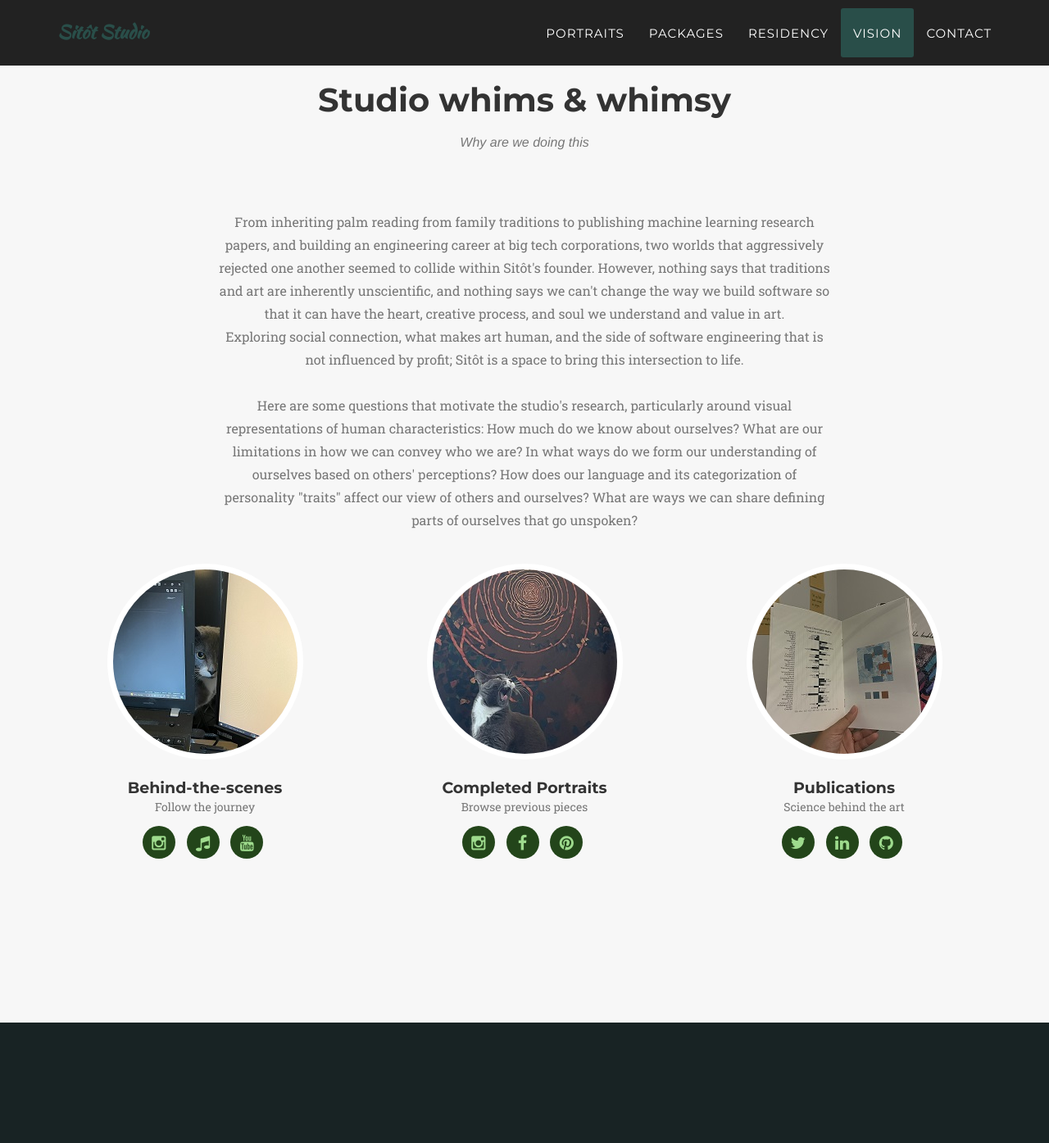
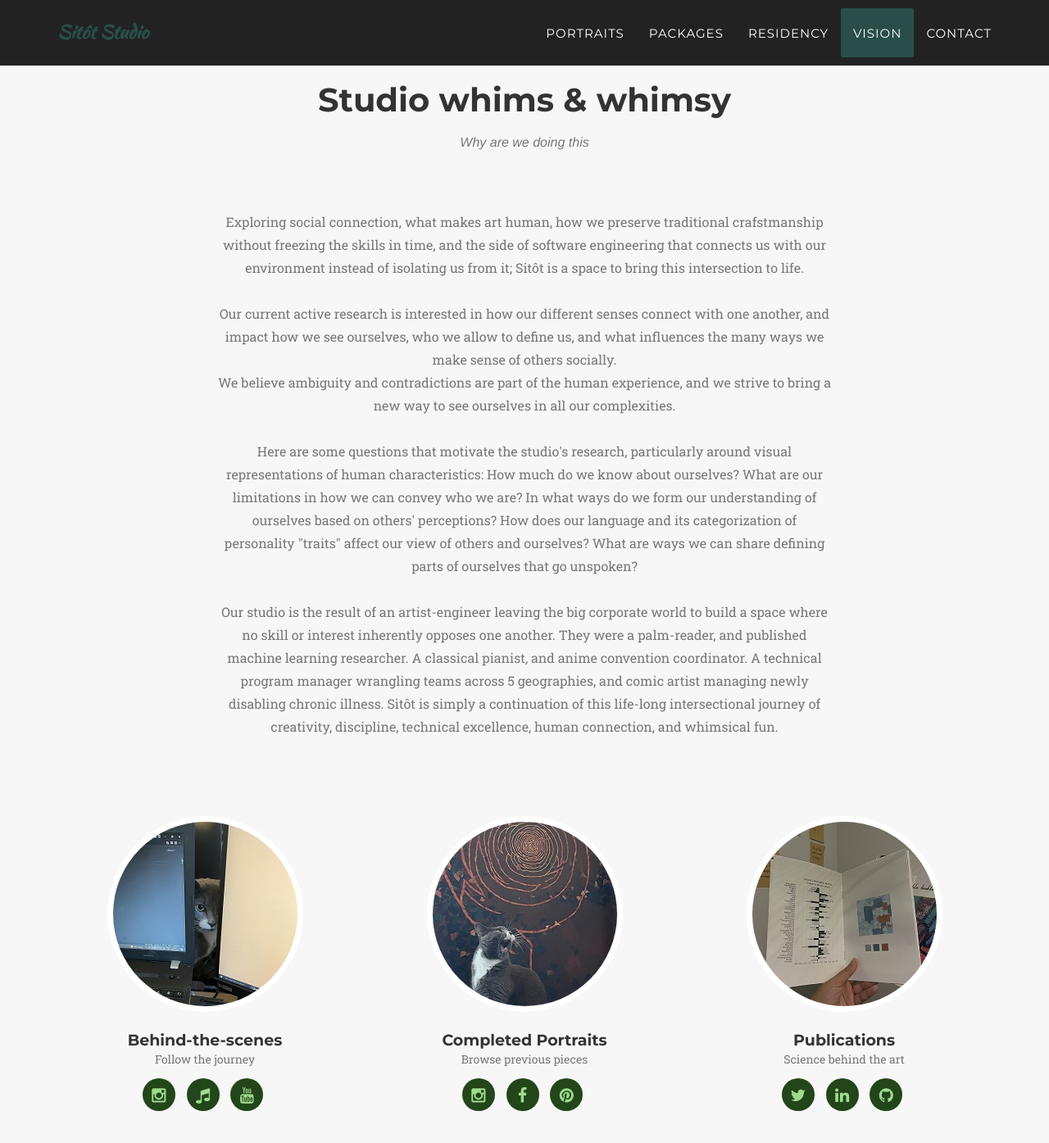
Before and after one commit to sitotstudio/sitotstudio.github.io, a Jekyll site: the page built from index.html, in a window 1280 px wide and 1400 px high, scrolled down 5020 px. Shown: the top 1395 px of the window at 82% size. Built offline with Jekyll 4.4.1, drawn with Linux system fonts in a browser that asks for light colours; some web fonts are replaced.

Commit message:
Update team text

```diff
--- a/_includes/team.html
+++ b/_includes/team.html
@@ -10,12 +10,16 @@
             <div class="row">
                 <div class="col-lg-8 col-lg-offset-2 text-center">
                     <p class="large text-muted">
-                        From inheriting palm reading from family traditions to publishing machine learning research papers, and building an engineering career at big tech corporations, two worlds that aggressively rejected one another seemed to collide within Sitôt's founder. However, nothing says that traditions and art are inherently unscientific, and nothing says we can't change the way we build software so that it can have the heart, creative process, and soul we understand and value in art.
+                        Exploring social connection, what makes art human, how we preserve traditional crafstmanship without freezing the skills in time, and the side of software engineering that connects us with our environment instead of isolating us from it; Sitôt is a space to bring this intersection to life.
+                        <br><br>
+                        Our current active research is interested in how our different senses connect with one another, and impact how we see ourselves, who we allow to define us, and what influences the many ways we make sense of others socially.
                         <br>
-                        Exploring social connection, what makes art human, and the side of software engineering that is not influenced by profit; Sitôt is a space to bring this intersection to life.
+                        We believe ambiguity and contradictions are part of the human experience, and we strive to bring a new way to see ourselves in all our complexities.
                         <br><br>
                         Here are some questions that motivate the studio's research, particularly around visual representations of human characteristics: How much do we know about ourselves? What are our limitations in how we can convey who we are? In what ways do we form our understanding of ourselves based on others' perceptions? How does our language and its categorization of personality "traits" affect our view of others and ourselves? What are ways we can share defining parts of ourselves that go unspoken?
                         <br><br>
+                        Our studio is the result of an artist-engineer leaving the big corporate world to build a space where no skill or interest inherently opposes one another. They were a palm-reader, and published machine learning researcher. A classical pianist, and anime convention coordinator. A technical program manager wrangling teams across 5 geographies, and comic artist managing newly disabling chronic illness. Sitôt is simply a continuation of this life-long intersectional journey of creativity, discipline, technical excellence, human connection, and whimsical fun.
+                        <br><br><br><br>
                     </p>
                 </div>
             </div>
```
